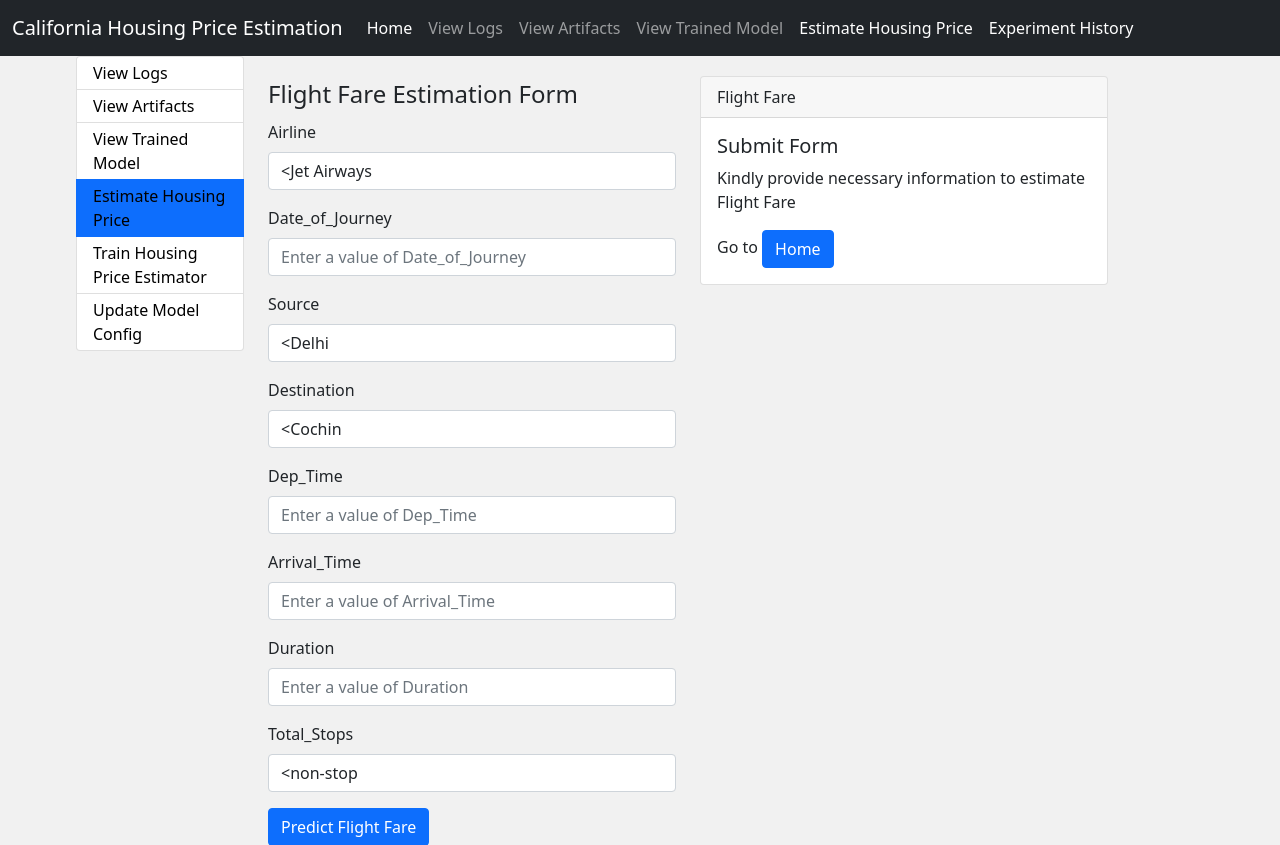
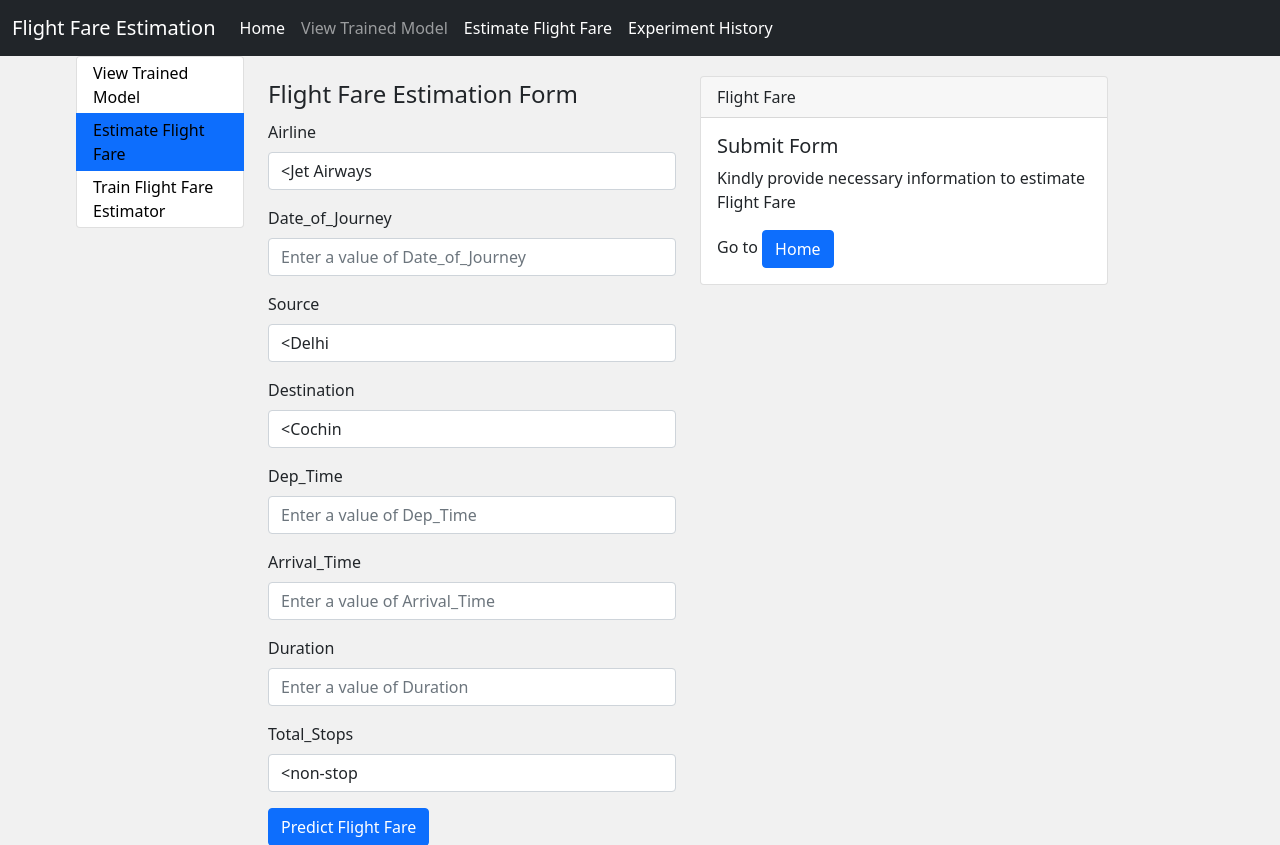
Before and after one commit to sreeman-11021996/Flight_Fare_Prediction, a Flask app: page /predict in a window 1280 px wide. Shown: the top 845 px of the page. Run offline with Flask 2, Linux system fonts and the light colour scheme; some libraries are stand-ins or nearby versions.

Commit message:
header.html

```diff
--- a/templates/header.html
+++ b/templates/header.html
@@ -57,23 +57,17 @@ table-layout: fixed;
                 aria-controls="navbarTogglerDemo03" aria-expanded="false" aria-label="Toggle navigation">
                 <span class="navbar-toggler-icon"></span>
             </button>
-            <a class="navbar-brand" href="/">California Housing Price Estimation</a>
+            <a class="navbar-brand" href="/">Flight Fare Estimation</a>
             <div class="collapse navbar-collapse" id="navbarTogglerDemo03">
                 <ul class="navbar-nav me-auto mb-2 mb-lg-0">
                     <li class="nav-item">
                         <a class="nav-link active" aria-current="page" href="/">Home</a>
                     </li>
                     <li class="nav-item">
-                        <a class="nav-link {% if 'log' in request.path %} active {% endif %}" href="/logs">View Logs</a>
-                    </li>
-                    <li class="nav-item">
-                        <a class="nav-link {% if 'artifact' in request.path %} active {% endif %}" href="/artifact">View Artifacts</a>
-                    </li>
-                    <li class="nav-item">
                         <a class="nav-link {% if 'saved_models' in request.path %} active {% endif %}" href="/saved_models">View Trained Model</a>
                     </li>
                     <li class="nav-item">
-                        <a class="nav-link {% if 'predict' in request.path %} active {% endif %}" href="/predict">Estimate Housing Price</a>
+                        <a class="nav-link {% if 'predict' in request.path %} active {% endif %}" href="/predict">Estimate Flight Fare</a>
                     </li>
                     <li class="nav-item">
                         <a class="nav-link {% if 'predict' in request.path %} active {% endif %}" href="/view_experiment_hist">Experiment History</a>
@@ -90,27 +84,18 @@ table-layout: fixed;
 
         <div class="col-md-2 col-sm-12 col-lg-2">
             <ul class=" list-group ">
-                <li class="list-group-item py-1  {% if 'log' in request.path %} active {% endif %}">
-                    <a  style=" text-decoration: none;color:black" href="/logs">View Logs</a>
-                </li>
-                <li class="list-group-item py-1 {% if 'artifact' in request.path %} active {% endif %}">
-                    <a style=" text-decoration: none;color:rgb(0, 0, 0)" href="/artifact">View Artifacts</a>
-                </li>
                 <li class="list-group-item py-1 {% if 'saved_models' in request.path %} active {% endif %}">
                     <a style=" text-decoration: none;color:black" href="/saved_models">View Trained Model</a>
                 </li>
                 <li class="list-group-item py-1 {% if 'predict' in request.path %} active {% endif %}">
-                    <a style=" text-decoration: none;color:black" href="/predict">Estimate Housing Price</a>
+                    <a style=" text-decoration: none;color:black" href="/predict">Estimate Flight Fare</a>
                 </li>
                 <li class="list-group-item py-1 {% if 'train' in request.path %} active {% endif %}">
-                    <a style=" text-decoration: none;color:black" href="/train">Train Housing Price Estimator</a>
+                    <a style=" text-decoration: none;color:black" href="/train">Train Flight Fare Estimator</a>
                 </li>
 
 
 
-                <li class="list-group-item py-1 {% if 'update_model_config' in request.path %} active {% endif %}">
-                    <a style=" text-decoration: none;color:black" href="/update_model_config">Update Model Config</a>
-                </li>
             </ul>
 
         </div>
@@ -152,10 +137,10 @@ table-layout: fixed;
                     data-mdb-ripple-color="dark"><i class="fab fa-instagram"></i></a>
 
                 <!-- Linkedin -->
-                <a class="btn btn-link btn-floating btn-lg text-dark m-1" href="#!" role="button"
+                <a class="btn btn-link btn-floating btn-lg text-dark m-1" href="https://www.linkedin.com/in/srinivaas-home-776772191/" role="button"
                     data-mdb-ripple-color="dark"><i class="fab fa-linkedin"></i></a>
                 <!-- Github -->
-                <a class="btn btn-link btn-floating btn-lg text-dark m-1" href="#!" role="button"
+                <a class="btn btn-link btn-floating btn-lg text-dark m-1" href="https://github.com/sreeman-11021996" role="button"
                     data-mdb-ripple-color="dark"><i class="fab fa-github"></i></a>
             </section>
             <!-- Section: Social media -->
```
